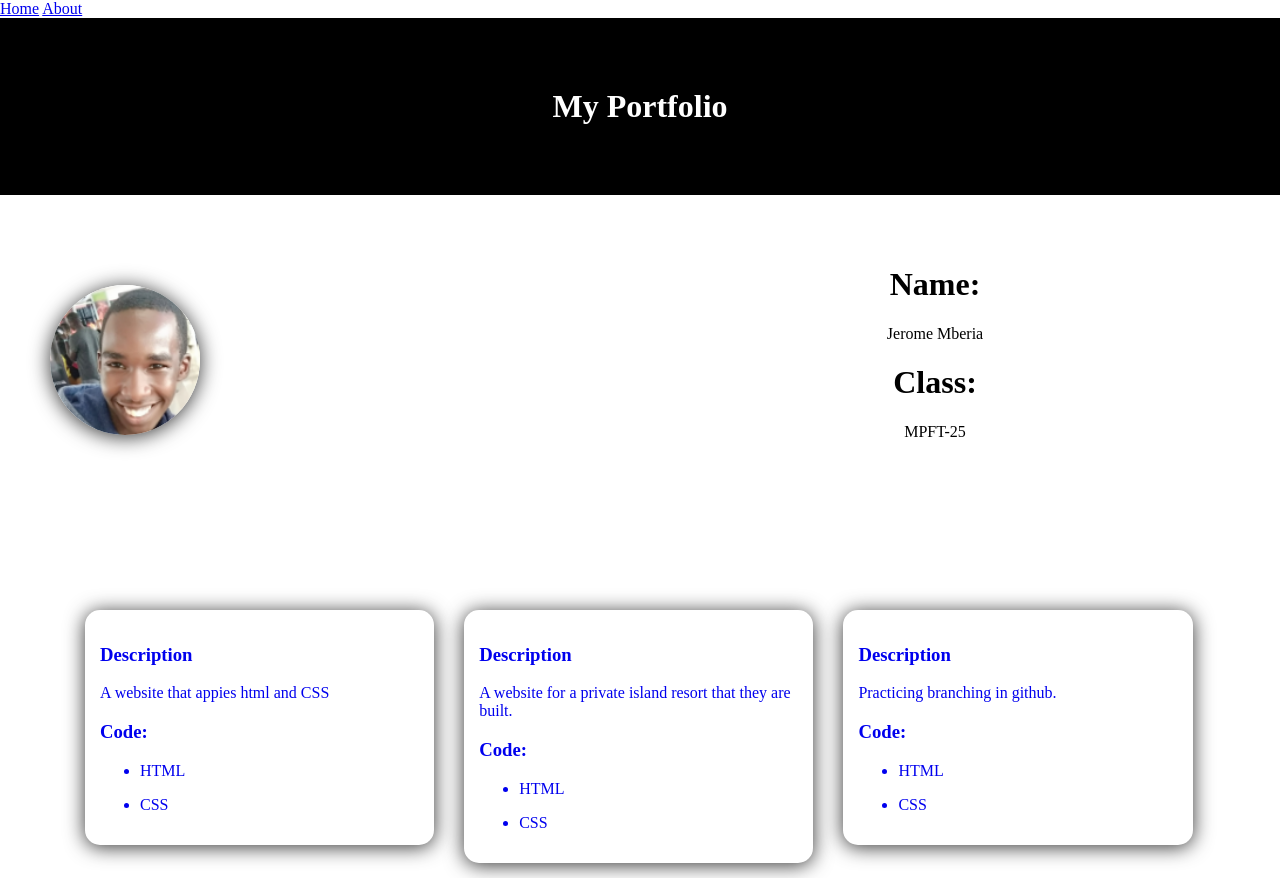
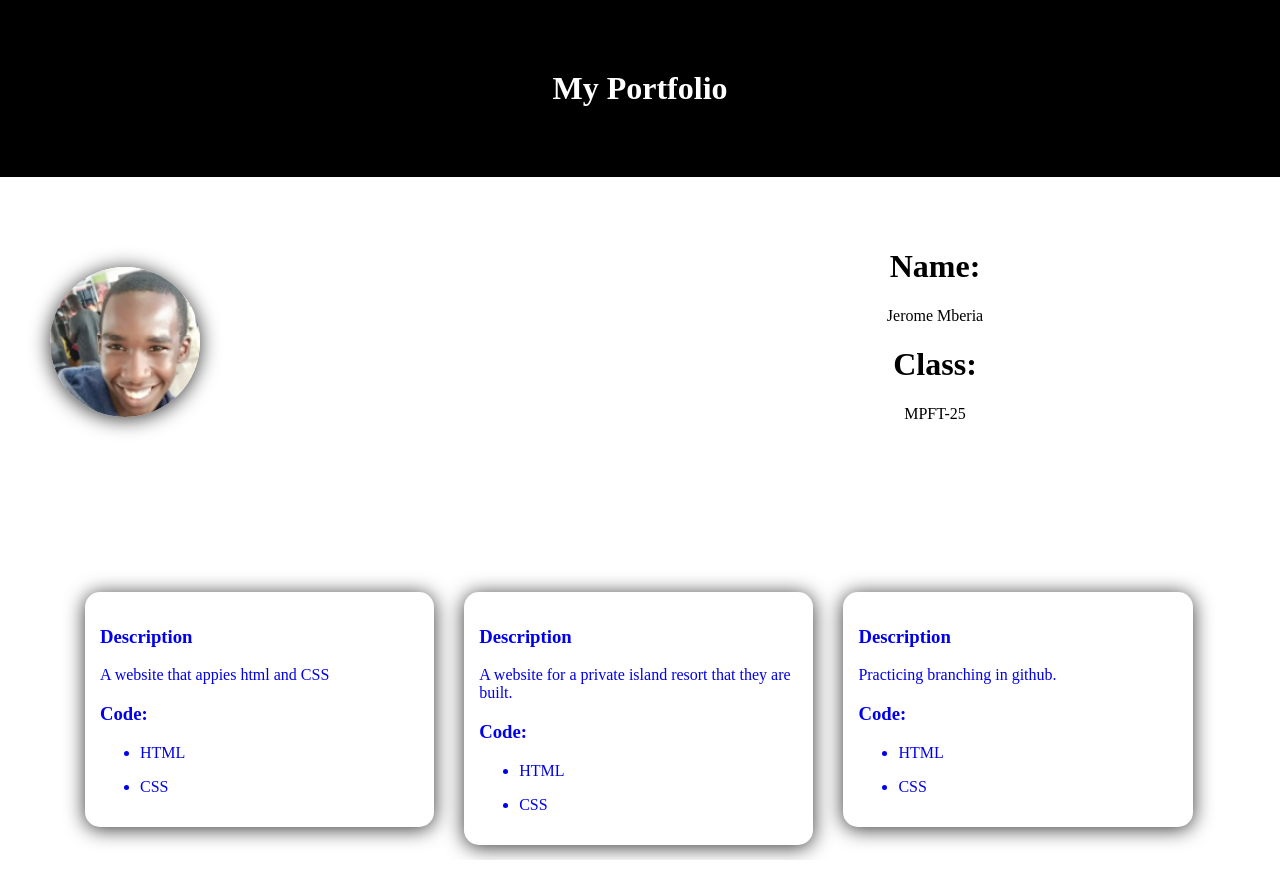
Before and after one commit to JeromeMberia/portfolio, a plain HTML site: page index.html in a window 1280 px wide. Drawn offline with Linux system fonts and the light colour scheme.

Commit message:
remove nav bar

```diff
--- a/index.html
+++ b/index.html
@@ -7,8 +7,6 @@
 
   </head>
   <body>
-    <a href="index.html">Home</a>
-    <a href="about.html">About</a>
 
     <div class="background_01">
       <h1>My Portfolio</h1>
```
